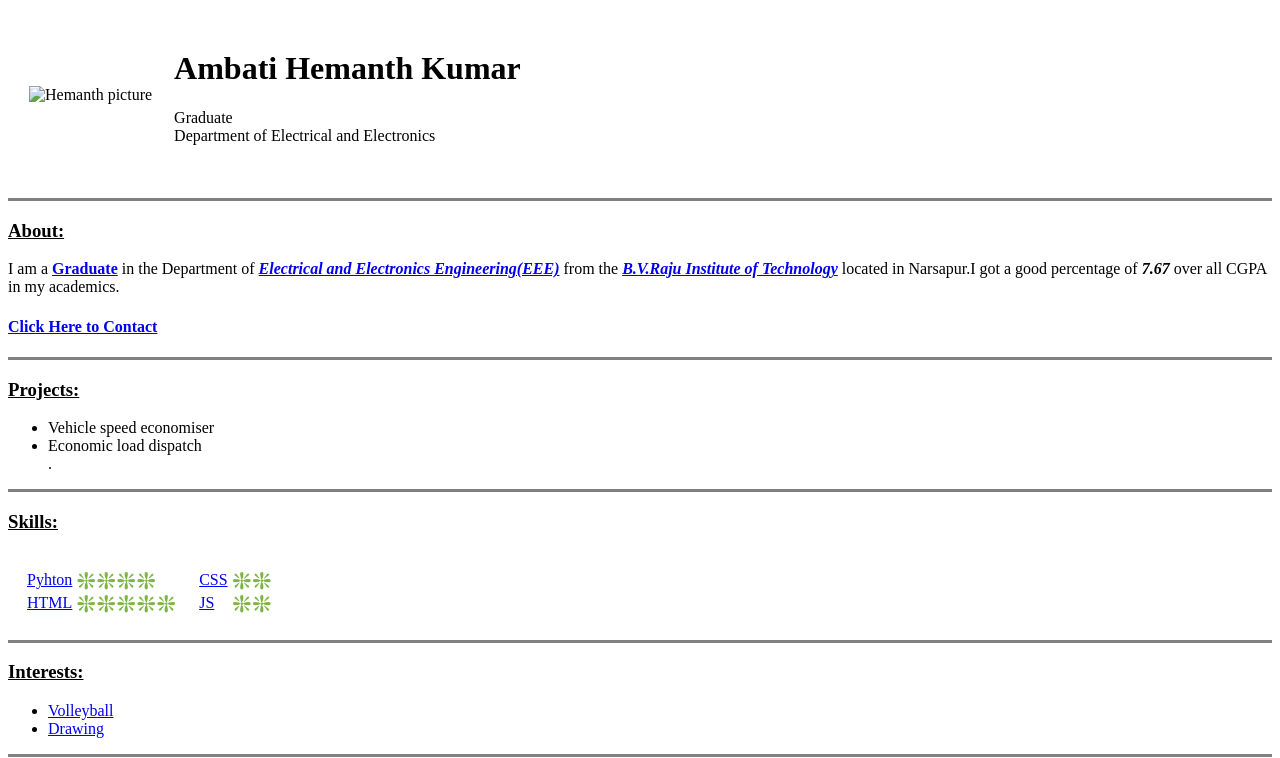
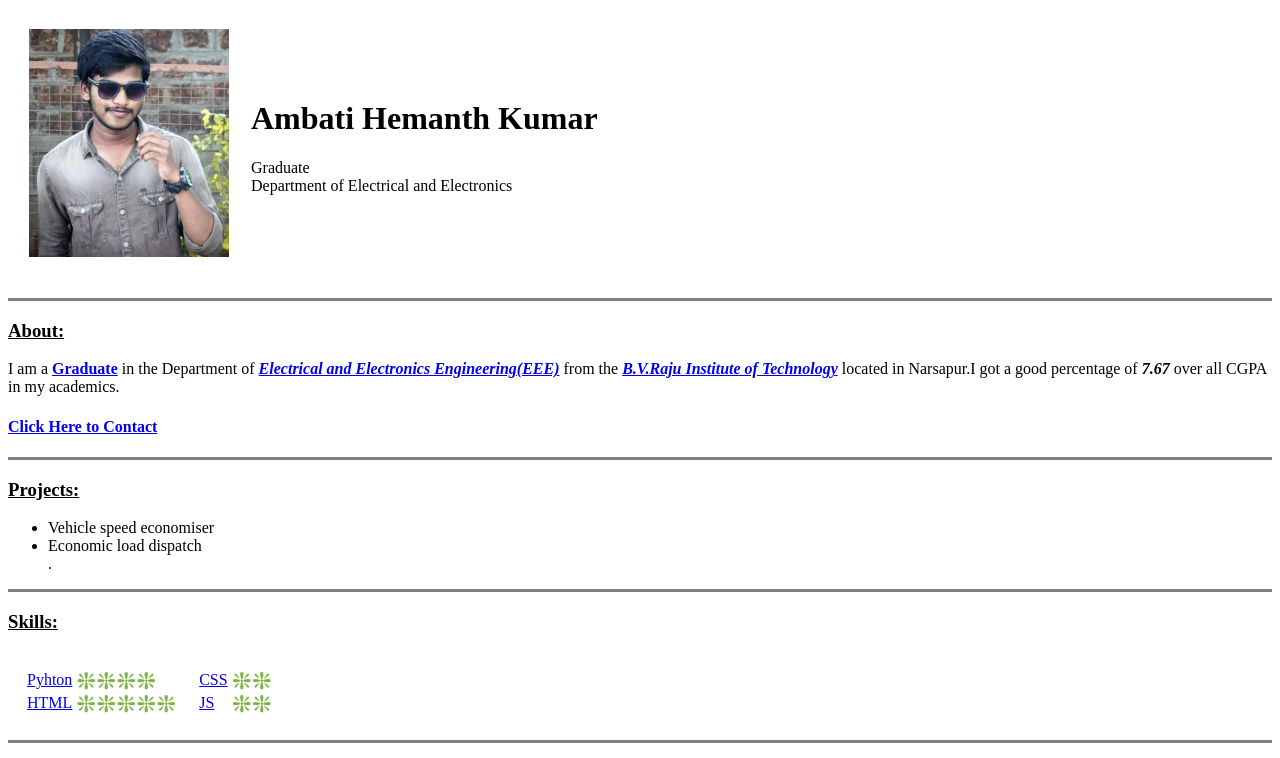
Before and after one commit to Hemanth-4/First-Webdev, a plain HTML site: page index.html in a window 1280 px wide. Shown: the top 758 px of the page. Drawn offline with Linux system fonts and the light colour scheme.

Commit message:
Update index.html

```diff
--- a/index.html
+++ b/index.html
@@ -7,7 +7,7 @@
 <body>
     <table cellspacing="20">
         <tr>
-            <td><img src="images/FB_IMG_1540567233579.jpg" alt="Hemanth picture" width="200"></td>
+            <td><img src="FB_IMG_1540567233579.jpg" alt="Hemanth picture" width="200"></td>
             <td><h1>Ambati Hemanth Kumar</h1>
                 <p>Graduate<br>
                    Department of Electrical and Electronics
```
